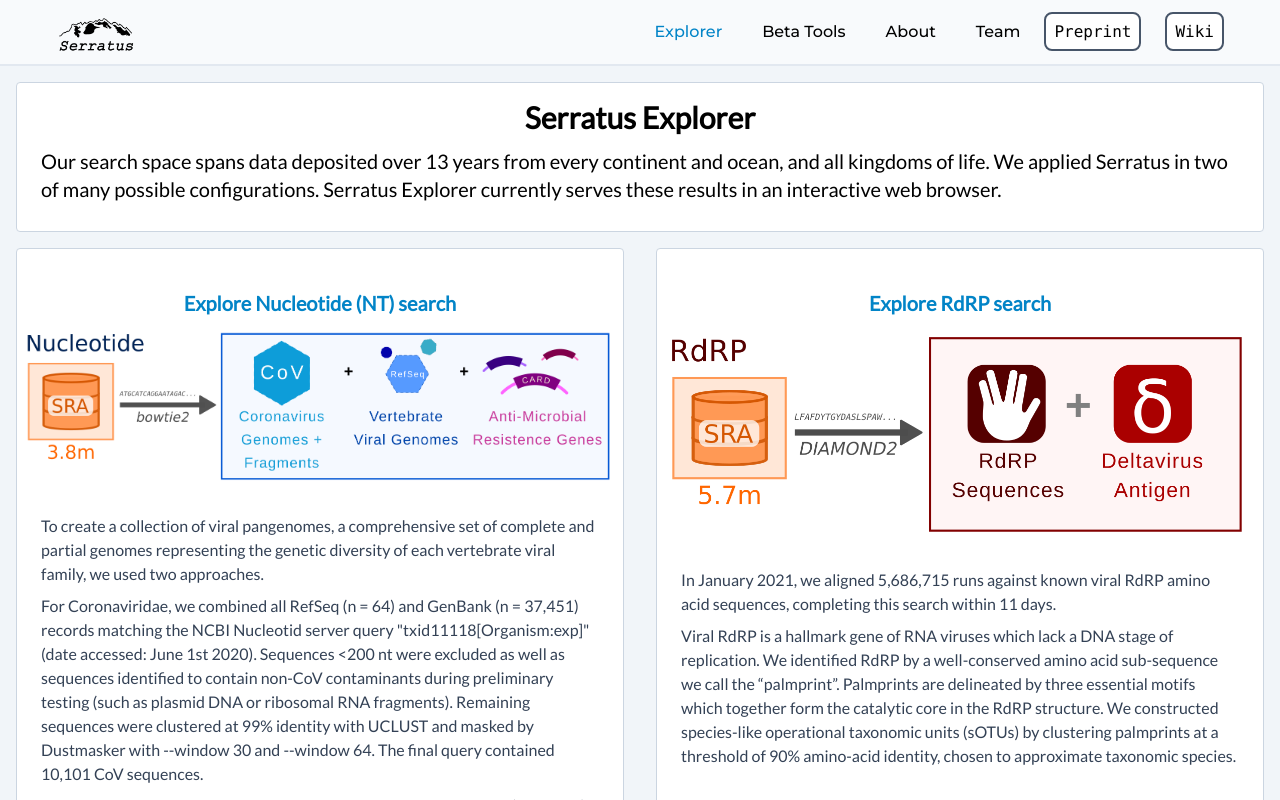
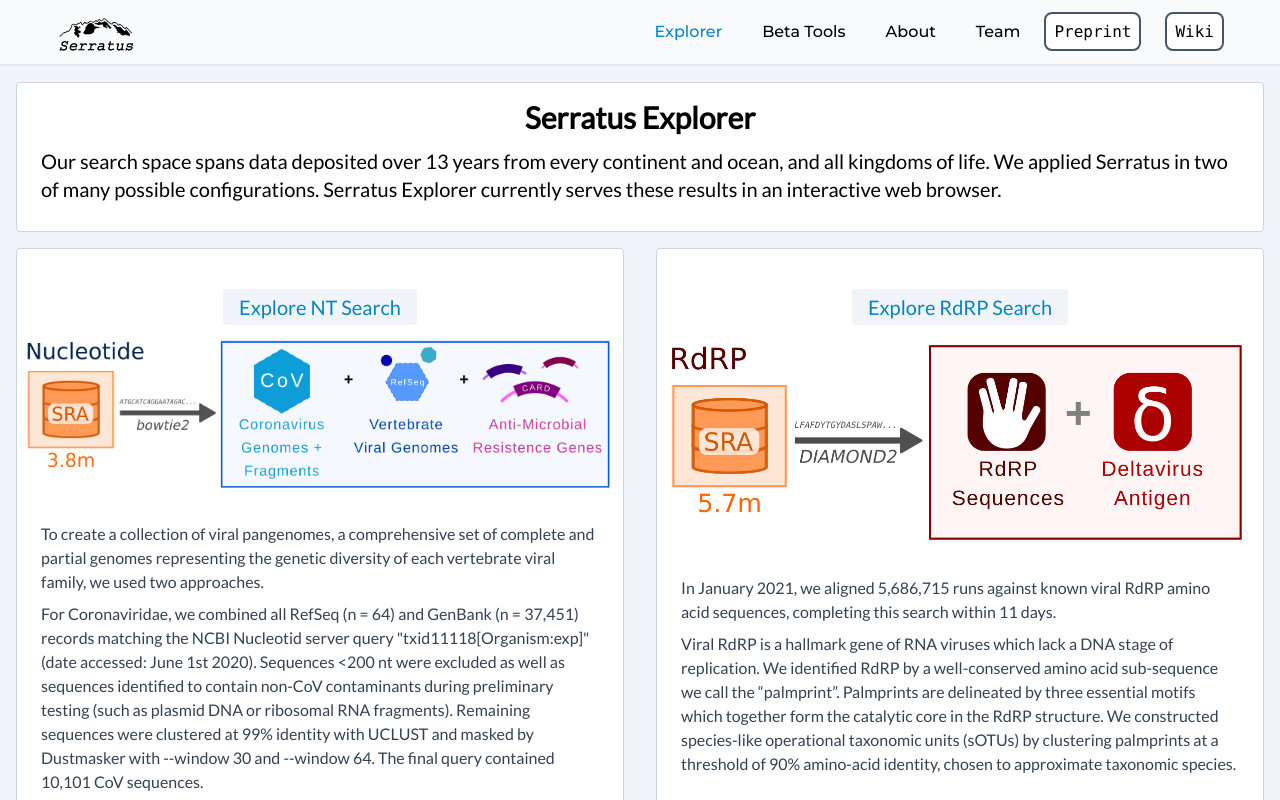
Before and after one commit to serratus-bio/serratus.io, a React (Create React App) app: page /explorer in a window 1280 px wide. Shown: the top 800 px of the page. Built offline with nearby package versions, Linux system fonts and the light colour scheme.

Commit message:
use button links for explorer intro, touchup links/text

```diff
--- a/src/components/Explorer/ExplorerIntro.tsx
+++ b/src/components/Explorer/ExplorerIntro.tsx
@@ -26,7 +26,7 @@ export const ExplorerIntro = () => {
             <div className='flex flex-col lg:flex-row'>
                 <AboutCard
                     link={routes.nucleotideExplorer.path}
-                    title='Explore Nucleotide (NT) search'
+                    title='Explore NT Search'
                     imgTop='/nt_search.png'
                     imgTopAlt='serratus nucleotide search'>
                     <p className='my-2'>
@@ -52,9 +52,9 @@ export const ExplorerIntro = () => {
                 <hr className='block sm:hidden' />
                 <AboutCard
                     link={routes.rdrpExplorer.path}
-                    title='Explore RdRP search'
+                    title='Explore RdRP Search'
                     imgTop='/rdrp_search.png'
-                    imgTopAlt='serratus nucleotide search'>
+                    imgTopAlt='serratus rdrp search'>
                     <p className='my-2'>
                         In January 2021, we aligned 5,686,715 runs against known viral RdRP amino
                         acid sequences, completing this search within 11 days.
@@ -86,7 +86,9 @@ const AboutCard = ({ link, imgTop, imgTopAlt, title, children }: Props) => {
     return (
         <div className={`m-4 sm:py-10 lg:w-1/2 ${classesBoxBorder}`}>
             <div className='font-bold text-xl mb-2 text-center text-blue-600'>
-                <NavLink to={link}>{title}</NavLink>
+                <button className='bg-gray-100 hover:bg-gray-300 mx-2 py-1 px-4 rounded'>
+                    <NavLink to={link}>{title}</NavLink>
+                </button>
             </div>
             <img className='m-auto' src={imgTop} alt={imgTopAlt} />
             <div className='m-6'>
--- a/src/components/Home.jsx
+++ b/src/components/Home.jsx
@@ -27,7 +27,7 @@ export const Home = () => {
                         An open-science viral discovery platform
                     </h2>
                     <NavLink
-                        to={routes.nucleotideExplorer.path}
+                        to={routes.explorerIntro.path}
                         className='border border-white flex text-xl justify-center items-center w-auto  px-4 py-2 rounded-md hover:text-blue-600 hover:bg-white mt-8'>
                         {searchIcon} Explore
                     </NavLink>
```
